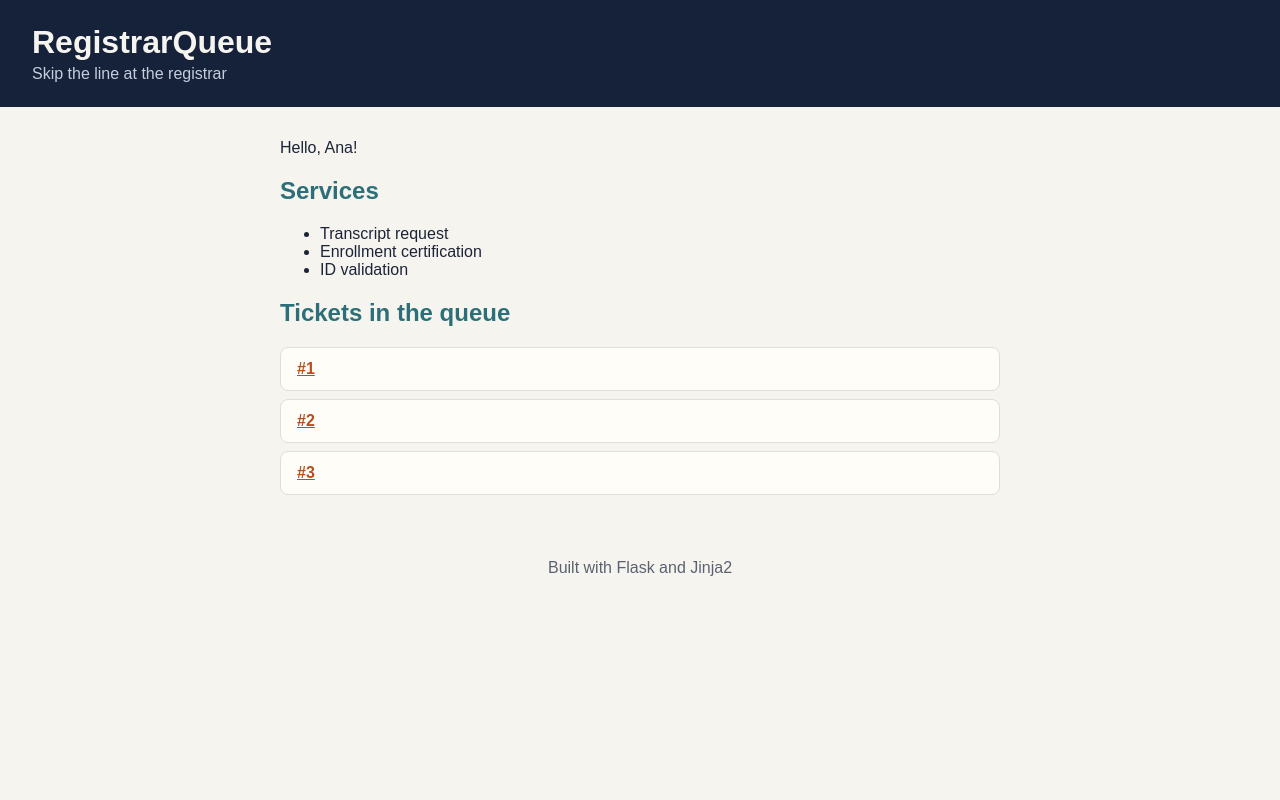
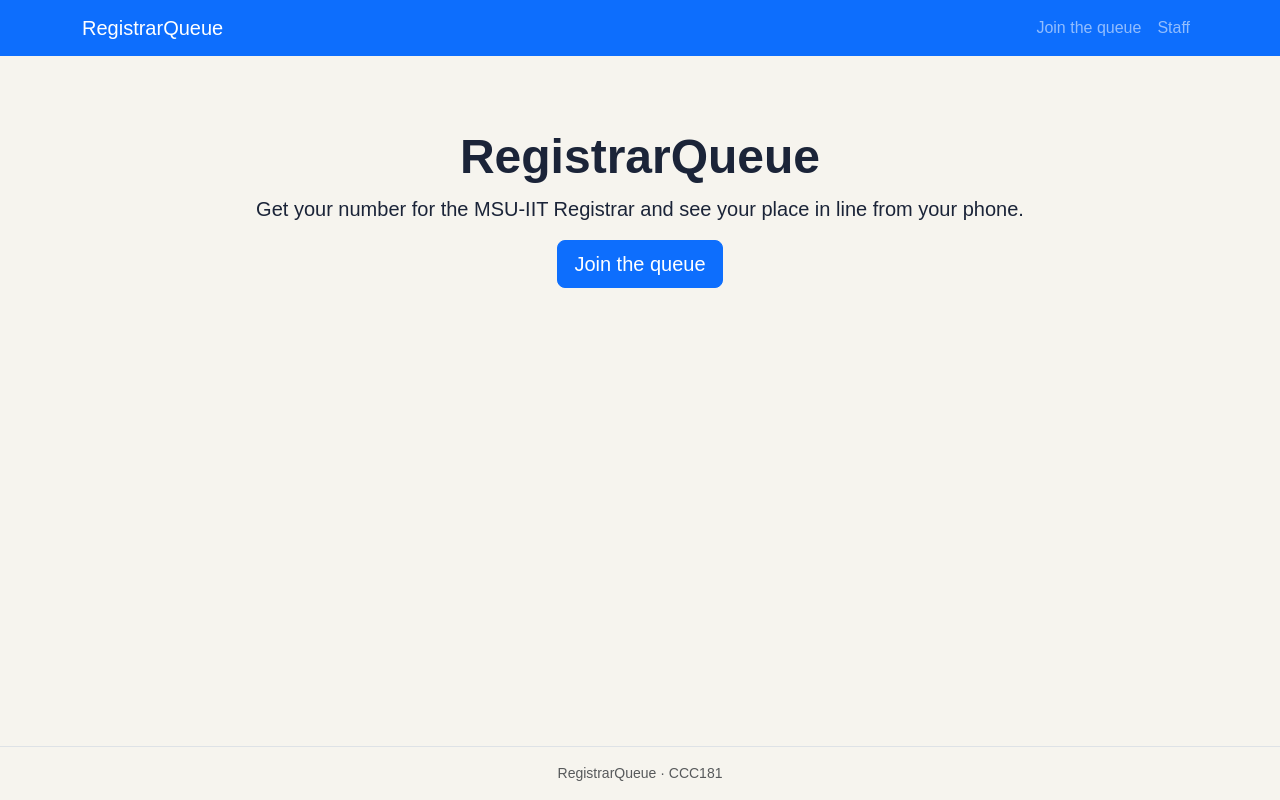
Before and after one commit to slyoh26/CCC181, a Flask app: page / in a window 1280 px wide. Run offline with Flask 3, Linux system fonts and the light colour scheme.

Commit message:
Add bootstrap layout and navigation (#1)

```diff
--- a/app.py
+++ b/app.py
@@ -4,9 +4,10 @@
     flask --app app run --debug
 then open http://127.0.0.1:5000
 """
-from flask import Flask, render_template
+from flask import Flask, abort, flash, redirect, render_template, request, url_for
 
 app = Flask(__name__)
+app.secret_key = "dev-only-change-me"  # moves into an environment variable in Week 11
 
 SERVICES = [
     {"id": 1, "name": "Transcript request"},
@@ -23,9 +24,16 @@
 
 @app.route("/")
 def index():
-    # render_template looks inside the templates/ folder and passes
-    # keyword arguments to the template as variables.
-    return render_template("index.html", name="Ana", tickets=TICKETS, services=SERVICES)
+    return render_template("index.html")
+
+@app.route("/join")
+def join_form():
+    return render_template("join.html")
+
+
+@app.route("/staff")
+def staff_dashboard():
+    return "Staff dashboard coming soon"
 
 
 @app.route("/queue/<int:ticket_id>")
@@ -34,11 +42,6 @@
     return render_template("ticket.html", ticket_id=ticket_id)
 
 
-@app.route("/hello")
-def hello():
-    # The plain-string version from the Routes slide.
-    return "Hello, CCC181!"
-
 
 if __name__ == "__main__":
     # Lets you also start the app with: python app.py
--- /dev/null
+++ b/tempCodeRunnerFile.py
@@ -0,0 +1 @@
+http://127.0.0.1:5000
--- a/templates/base.html
+++ b/templates/base.html
@@ -4,20 +4,57 @@
   <meta charset="utf-8">
   <meta name="viewport" content="width=device-width, initial-scale=1">
   <title>{% block title %}RegistrarQueue{% endblock %}</title>
-  {# Link static files with url_for instead of hard-coding paths #}
+  <link rel="stylesheet"
+        href="https://cdn.jsdelivr.net/npm/bootstrap@5.3.3/dist/css/bootstrap.min.css">
   <link rel="stylesheet" href="{{ url_for('static', filename='css/style.css') }}">
 </head>
-<body>
-  <header>
-    <h1><a href="{{ url_for('index') }}">RegistrarQueue</a></h1>
-    <p class="tagline">Skip the line at the registrar</p>
-  </header>
+<body class="d-flex flex-column min-vh-100">
+  <a class="visually-hidden-focusable" href="#main">Skip to main content</a>
 
-  <main>
+  <nav class="navbar navbar-expand-md bg-primary" data-bs-theme="dark">
+    <div class="container">
+      <a class="navbar-brand" href="{{ url_for('index') }}">RegistrarQueue</a>
+      <button class="navbar-toggler" type="button" data-bs-toggle="collapse"
+              data-bs-target="#mainNav" aria-controls="mainNav"
+              aria-expanded="false" aria-label="Toggle navigation">
+        <span class="navbar-toggler-icon"></span>
+      </button>
+      <div class="collapse navbar-collapse" id="mainNav">
+        <ul class="navbar-nav ms-auto">
+          <li class="nav-item">
+            <a class="nav-link {% if request.endpoint == 'join_form' %}active{% endif %}"
+               {% if request.endpoint == 'join_form' %}aria-current="page"{% endif %}
+               href="{{ url_for('join_form') }}">Join the queue</a>
+          </li>
+          <li class="nav-item">
+            <a class="nav-link {% if request.endpoint == 'staff_dashboard' %}active{% endif %}"
+               {% if request.endpoint == 'staff_dashboard' %}aria-current="page"{% endif %}
+               href="{{ url_for('staff_dashboard') }}">Staff</a>
+          </li>
+        </ul>
+      </div>
+    </div>
+  </nav>
+
+  <main id="main" class="container my-4 flex-grow-1">
+    {% with messages = get_flashed_messages(with_categories=true) %}
+      {% for category, message in messages %}
+        <div class="alert alert-{{ category }} alert-dismissible fade show" role="alert">
+          {{ message }}
+          <button type="button" class="btn-close" data-bs-dismiss="alert" aria-label="Close"></button>
+        </div>
+      {% endfor %}
+    {% endwith %}
+
     {% block content %}{% endblock %}
   </main>
 
-  <footer>Built with Flask and Jinja2</footer>
+  <footer class="border-top py-3 text-center text-body-secondary small">
+    RegistrarQueue · CCC181
+  </footer>
+
+  <script src="https://cdn.jsdelivr.net/npm/bootstrap@5.3.3/dist/js/bootstrap.bundle.min.js"></script>
   <script src="{{ url_for('static', filename='js/main.js') }}"></script>
+  {% block scripts %}{% endblock %}
 </body>
 </html>
--- a/templates/index.html
+++ b/templates/index.html
@@ -1,21 +1,9 @@
 {% extends "base.html" %}
 
 {% block content %}
-  <p>Hello, {{ name }}!</p>
-
-<h2>Services</h2>
-  <ul>
-    {% for s in services %}
-      <li>{{ s.name }}</li>
-    {% endfor %}
-  </ul>
-
-  <h2>Tickets in the queue</h2>
-  <ul class="tickets">
-    {% for t in tickets %}
-      <li><a href="{{ url_for('ticket', ticket_id=t['number']) }}">#{{ t['number'] }}</a></li>
-    {% else %}
-      <li>The queue is empty.</li>
-    {% endfor %}
-  </ul>
+  <div class="text-center py-5">
+    <h1 class="display-5 fw-bold">RegistrarQueue</h1>
+    <p class="lead">Get your number for the MSU-IIT Registrar and see your place in line from your phone.</p>
+    <a class="btn btn-primary btn-lg" href="{{ url_for('join_form') }}">Join the queue</a>
+  </div>
 {% endblock %}
```
Also changed, not shown: templates/join.html (added, +7 -0 lines).
